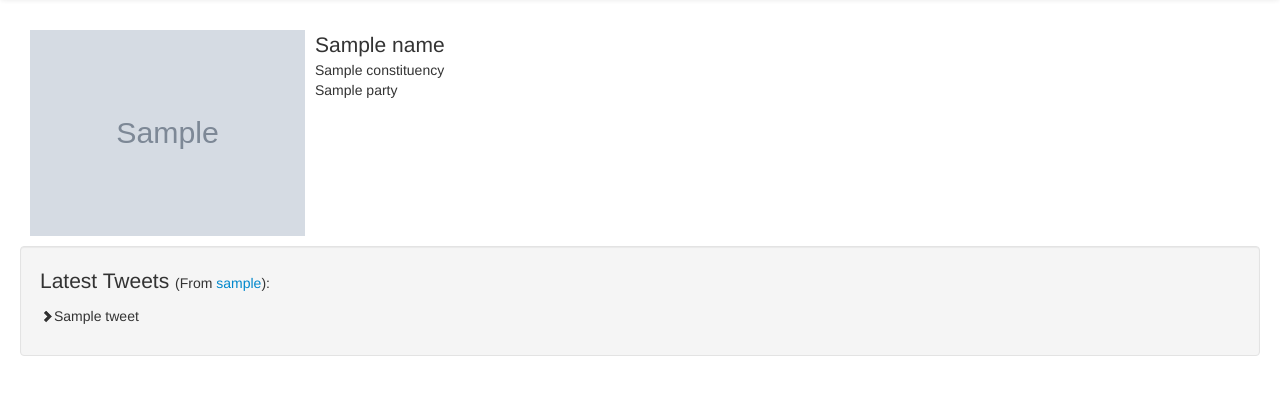
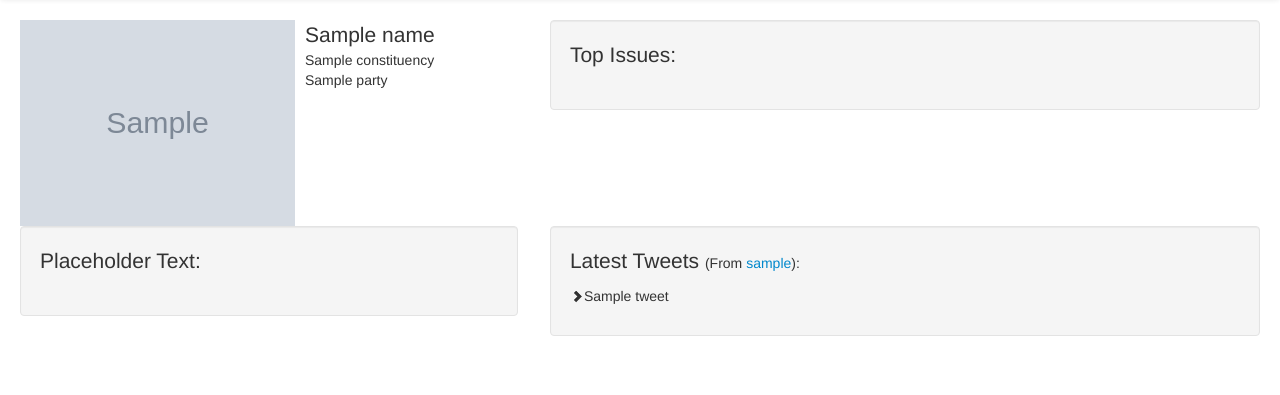
Before and after one commit to jagatfx/pie, a Django app: template templates/mp.html in a window 1280 px wide. Shown: the part 42-437 px from the top of the page. Run offline with Django 3.2, Linux system fonts and the light colour scheme; the template is opened without the code that fills it: most values are stand-ins (such as "Sample title", 1, 10 or a date in 2020); grey boxes marked "Sample" are stand-in pictures; style sheets or scripts are compiled from the project's sources; some libraries are stand-ins or nearby versions.

Commit message:
added dummy content and more styling

```diff
--- a/templates/mp.html
+++ b/templates/mp.html
@@ -1,7 +1,8 @@
 {% extends "base.html" %}
 {% block title %}MP: {{ name }}{% endblock %}
 {% block content %}
-<div class="bio">
+<div class="row-fluid">
+    <div class="span5 bio">
         <img class="pull-left" src="{{ image_url }}"/>
         <p>
             <span class="lead">{{ name }}</span><br/>
@@ -10,10 +11,19 @@
         </p>
         <div class="clear"></div>
     </div>
-<div class="well">
+    <div class="span7 top-tweets well">
+        <p class="lead">Top Issues:</p>
+    </div>
+</div>
+<div class="row-fluid">
+    <div class="well span5">
+        <p class="lead">Placeholder Text:</p>
+    </div>
+    <div class="well span7">
         <p ><span class="lead">Latest Tweets </span>(From <a href="https://twitter.com/{{ twitter_handle }}" target="_blank">{{ twitter_handle }}</a>):</p>
         {% for tweet in tweets %}
             <p><i class="icon-chevron-right"></i>{{ tweet }}</p>
         {% endfor %}
     </div>
+</div>
 {% endblock %}
--- a/website/static/css/style.scss
+++ b/website/static/css/style.scss
@@ -23,7 +23,6 @@
     }
 }
 .bio {
-    margin: 10px;
     > img {
         padding-right: 10px;
         min-width: 150px;
```
Lines whose indentation alone changed are shown as unchanged.
